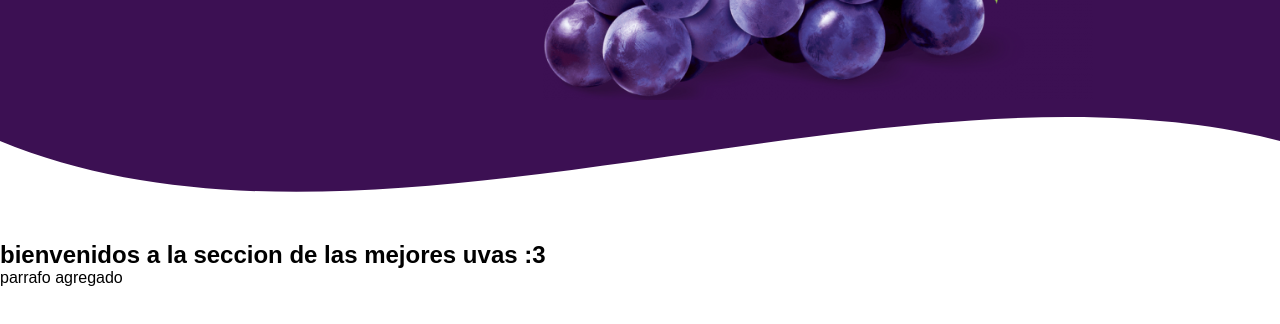
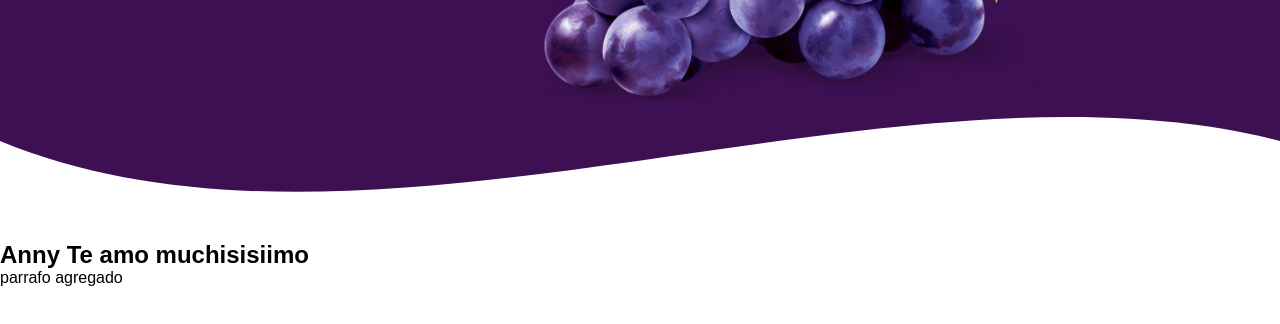
Before and after one commit to andonysan/web-uva, a plain HTML site: page index.html in a window 1280 px wide. Shown: the part 386-710 px from the top of the page. Drawn offline with Linux system fonts and the light colour scheme.

Commit message:
Update index.html

```diff
--- a/index.html
+++ b/index.html
@@ -49,7 +49,7 @@
         <div class="wave" style="height: 150px; overflow: hidden;"><svg viewBox="0 0 500 150" preserveAspectRatio="none" style="height: 100%; width: 100%;"><path d="M0.00,49.98 C145.87,203.78 349.20,-49.98 500.00,49.98 L500.00,150.00 L0.00,150.00 Z" style="stroke: none; fill: #fff;"></path></svg></div>
     </header>
     <section class="color">
-        <h1>bienvenidos a la seccion de las mejores uvas :3</h1>
+        <h1>Anny Te amo muchisisiimo</h1>
         <p> parrafo agregado<p>
     </section>
 
```
